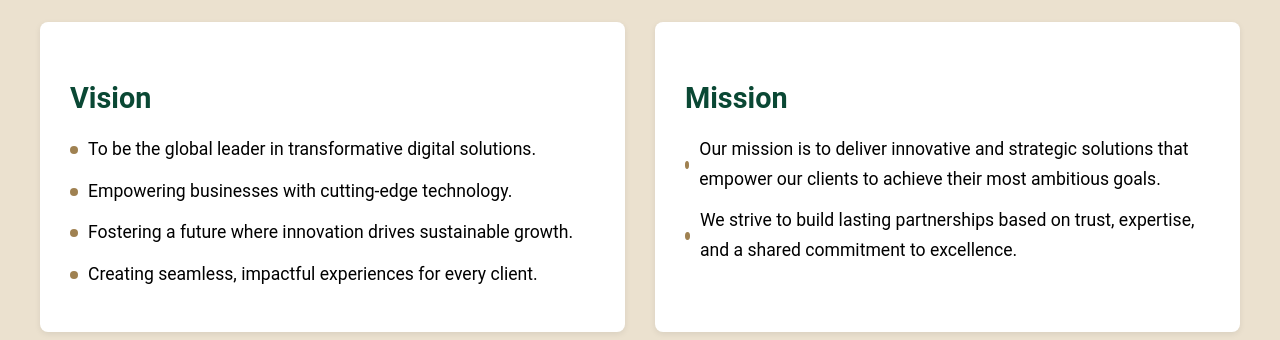
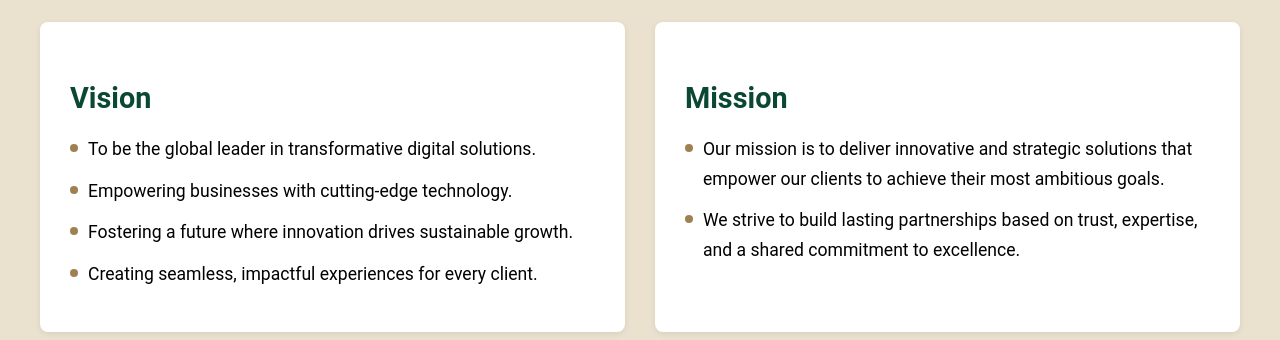
Before and after one commit to annemuriuki/Wapi_website, a React (Vite) app: page /about in a window 1280 px wide. Shown: the part 1100-1440 px from the top of the page. Built offline with nearby package versions, Linux system fonts and the light colour scheme.

Commit message:
updated about page

```diff
--- a/src/pages/About.css
+++ b/src/pages/About.css
@@ -156,7 +156,7 @@
     line-height: 1.7;
     margin-bottom: 12px;
     display: flex;
-    align-items: center;
+    align-items: flex-start;
 }
 
 .vision-mission-section .block-list-item::before {
@@ -167,6 +167,8 @@
     background-color: #9F8151;
     border-radius: 50%;
     margin-right: 10px;
+    margin-top: 9px;
+    flex-shrink: 0;
 }
 
 /* Meet Our Best Team Section */
```
